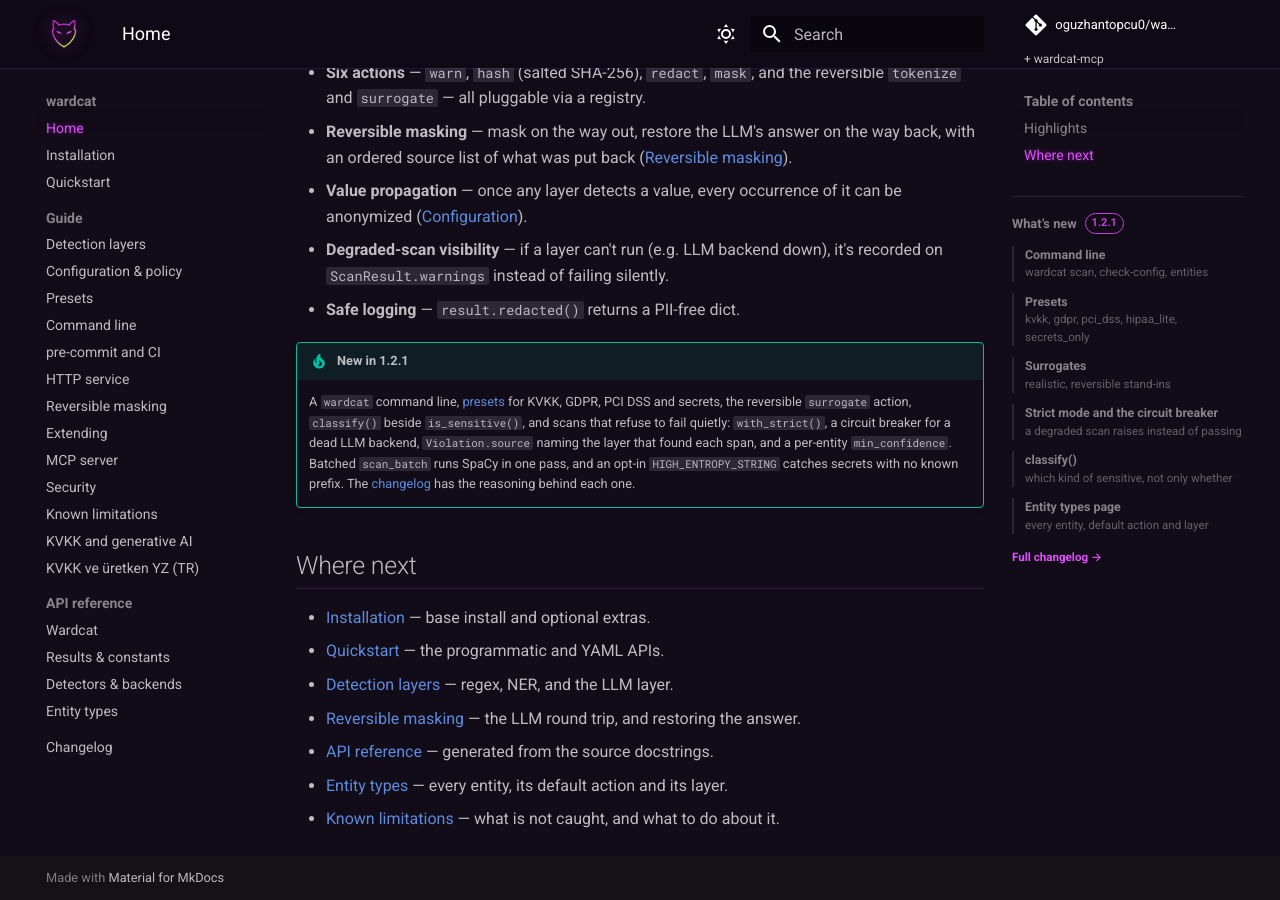
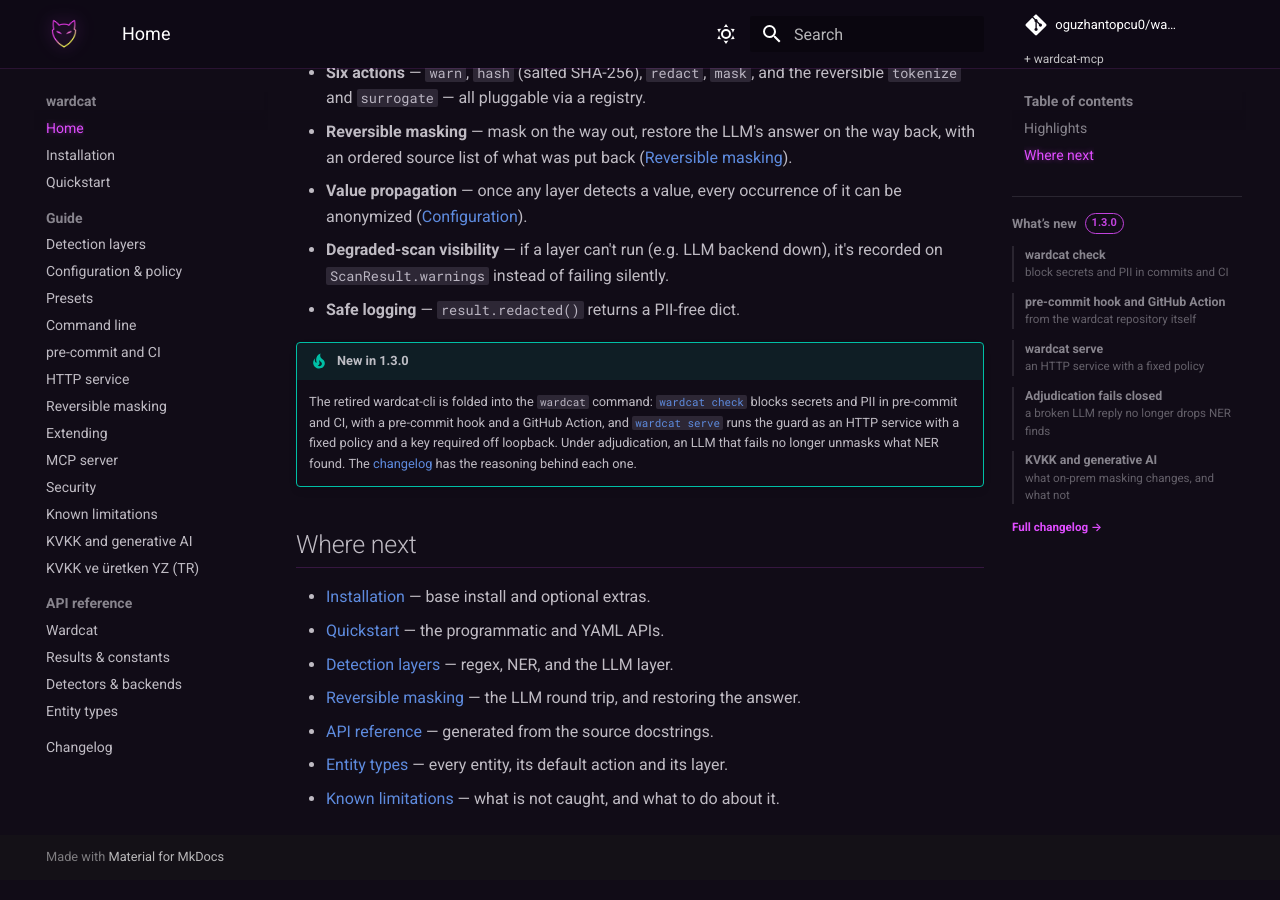
Before and after one commit to oguzhantopcu0/wardcat, an MkDocs documentation site: the page built from docs/index.md, in a window 1280 px wide and 900 px high, scrolled down 1662 px. Built offline with MkDocs 1.6.1 and Material for MkDocs 9.7.7, drawn with Linux system fonts in a browser that asks for light colours; comment, search, counter and statistics services are not loaded.

Commit message:
release: 1.3.0
wardcat-cli folded into the wardcat command (check with a pre-commit hook and GitHub Action, is-sensitive, more scan options, serve with a container image), plus the fixes prepared as 1.2.2 and never published: they are filed under 1.3.0 instead of a 1.2.2 that never shipped.

```diff
--- a/docs/index.md
+++ b/docs/index.md
@@ -75,15 +75,14 @@
   it's recorded on `ScanResult.warnings` instead of failing silently.
 - **Safe logging** — `result.redacted()` returns a PII-free dict.
 
-!!! tip "New in 1.2.1"
-    A `wardcat` command line, [presets](guide/presets.md) for KVKK, GDPR,
-    PCI DSS and secrets, the reversible `surrogate` action, `classify()` beside
-    `is_sensitive()`, and scans that refuse to fail quietly: `with_strict()`,
-    a circuit breaker for a dead LLM backend, `Violation.source` naming the
-    layer that found each span, and a per-entity `min_confidence`. Batched
-    `scan_batch` runs SpaCy in one pass, and an opt-in `HIGH_ENTROPY_STRING`
-    catches secrets with no known prefix. The [changelog](changelog.md) has the
-    reasoning behind each one.
+!!! tip "New in 1.3.0"
+    The retired wardcat-cli is folded into the `wardcat` command:
+    [`wardcat check`](guide/ci.md) blocks secrets and PII in pre-commit and CI,
+    with a pre-commit hook and a GitHub Action, and
+    [`wardcat serve`](guide/server.md) runs the guard as an HTTP service with a
+    fixed policy and a key required off loopback. Under adjudication, an LLM
+    that fails no longer unmasks what NER found. The [changelog](changelog.md)
+    has the reasoning behind each one.
 
 ## Where next
 
--- a/mkdocs.yml
+++ b/mkdocs.yml
@@ -38,26 +38,23 @@
 # Keep it to the handful of changes worth interrupting a reader for; the card
 # links to the changelog for the rest.
 extra:
-  whats_new_version: "1.2.1"
+  whats_new_version: "1.3.0"
   whats_new:
-    - title: Command line
-      note: wardcat scan, check-config, entities
-      link: guide/cli/
-    - title: Presets
-      note: kvkk, gdpr, pci_dss, hipaa_lite, secrets_only
-      link: guide/presets/
-    - title: Surrogates
-      note: realistic, reversible stand-ins
-      link: guide/reversible/#surrogates-realistic-stand-ins
-    - title: Strict mode and the circuit breaker
-      note: a degraded scan raises instead of passing
-      link: guide/configuration/#strict-mode-refuse-a-degraded-scan
-    - title: classify()
-      note: which kind of sensitive, not only whether
-      link: guide/layers/#semantic-sensitivity-gate-is_sensitive
-    - title: Entity types page
-      note: every entity, default action and layer
-      link: reference/entities/
+    - title: wardcat check
+      note: block secrets and PII in commits and CI
+      link: guide/ci/
+    - title: pre-commit hook and GitHub Action
+      note: from the wardcat repository itself
+      link: guide/ci/#pre-commit
+    - title: wardcat serve
+      note: an HTTP service with a fixed policy
+      link: guide/server/
+    - title: Adjudication fails closed
+      note: a broken LLM reply no longer drops NER finds
+      link: changelog/
+    - title: KVKK and generative AI
+      note: what on-prem masking changes, and what not
+      link: guide/kvkk-generative-ai/
 
 validation:
   anchors: warn
--- a/pyproject.toml
+++ b/pyproject.toml
@@ -1,6 +1,6 @@
 [project]
 name = "wardcat"
-version = "1.2.2"
+version = "1.3.0"
 description = "On-prem detection & anonymization of PII and sensitive data for LLM inputs — hybrid regex + NER + local LLM"
 readme = "README.md"
 requires-python = ">=3.11"
--- a/src/wardcat/__init__.py
+++ b/src/wardcat/__init__.py
@@ -48,7 +48,7 @@
 try:
     __version__: str = version("wardcat")
 except PackageNotFoundError:
-    __version__ = "1.2.2"  # development environment fallback
+    __version__ = "1.3.0"  # development environment fallback
 
 __all__ = [
     "Wardcat",
```
Also changed, not shown: CHANGELOG.md (+39 -42 lines), 1 other file.
